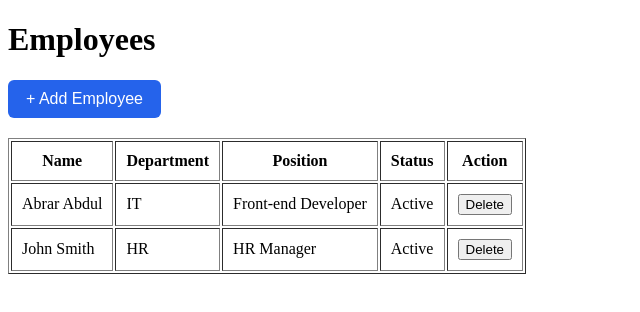
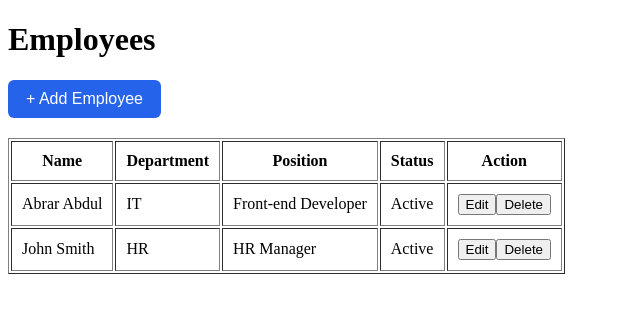
Before and after one commit to abbu46/hrms-pro, a React (Vite) app: page /employees in a window 1280 px wide. Shown: the top 312 px of the page, without its empty margins (0-640 px from the left). Built offline with nearby package versions, Linux system fonts and the light colour scheme.

Commit message:
Added employee edit functionality

```diff
--- a/src/pages/Employees.tsx
+++ b/src/pages/Employees.tsx
@@ -20,20 +20,21 @@ function Employees(){
   const [name,setName] = useState("");
   const [department,setDepartment] = useState("");
   const [position,setPosition] = useState("");
+  const [editIndex,setEditIndex] = useState<number | null>(null);
 
 
-  const addEmployee =() =>{
-    const newEmployee ={
-      name:name,
-      department:department,
-      position:position,
-      status:"Active",
+  function addEmployee() {
+    const newEmployee = {
+      name: name,
+      department: department,
+      position: position,
+      status: "Active",
     };
 
 
 
 
-    setEmployees([...employees,newEmployee]);
+    setEmployees([...employees, newEmployee]);
 
     setName("");
     setDepartment("");
@@ -41,12 +42,22 @@ function Employees(){
 
 
     setShowForm(false);
-  };
+  }
 
 
   const deleteEmployee = (index:number) => {
     const updatedEmployees = employees.filter((_, i) => i !== index);
     setEmployees(updatedEmployees);
+  };
+
+  const editEmployee = (index:number) => {
+    const employee= employees[index];
+
+    setName(employee.name);
+    setDepartment(employee.department);
+    setPosition(employee.position);
+    setEditIndex(index);
+    setShowForm(true);
   };
 
   return(
@@ -101,6 +112,8 @@ function Employees(){
               <td>{employee.position}</td>
               <td>{employee.status}</td>
               <td>
+                <button onClick={() => editEmployee(index)}>Edit</button>
+
                 <button onClick={() => deleteEmployee(index)}>Delete</button>
               </td>
             </tr>
```
